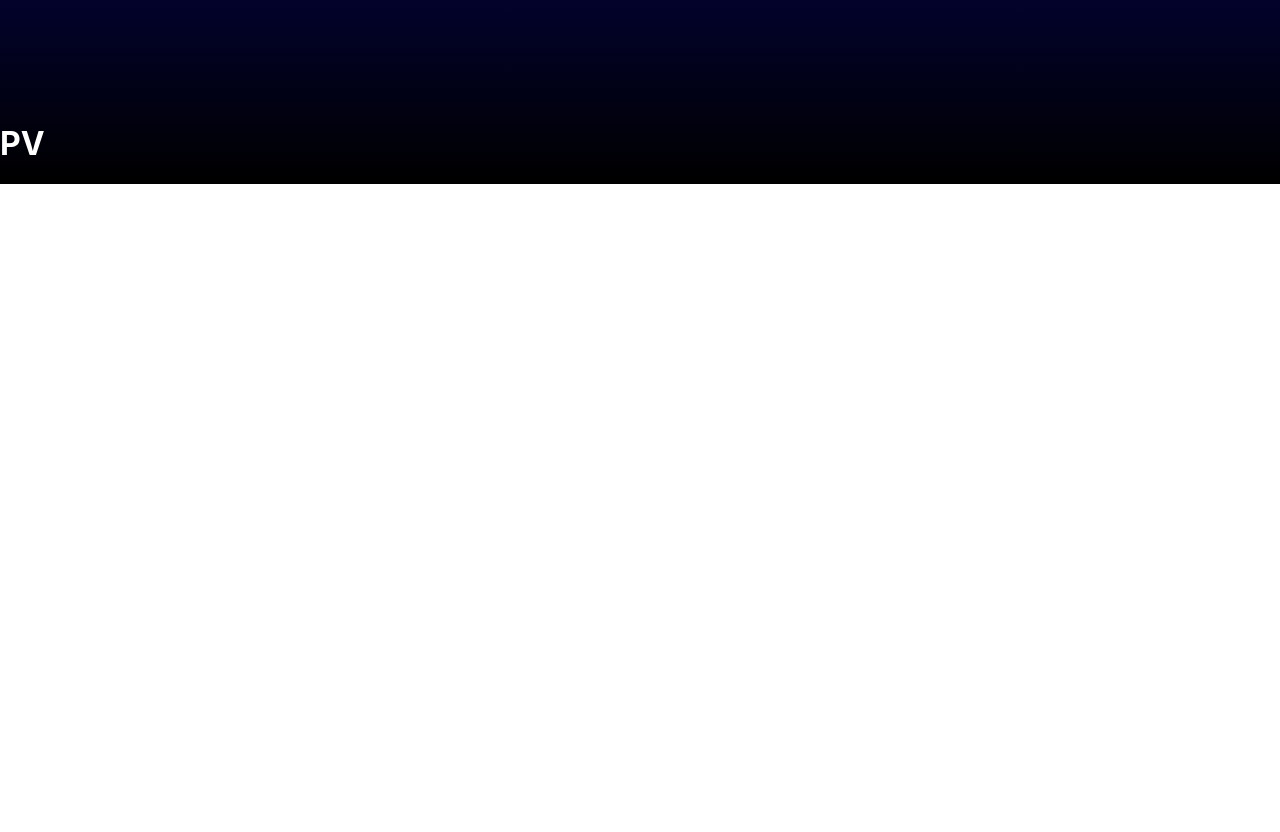
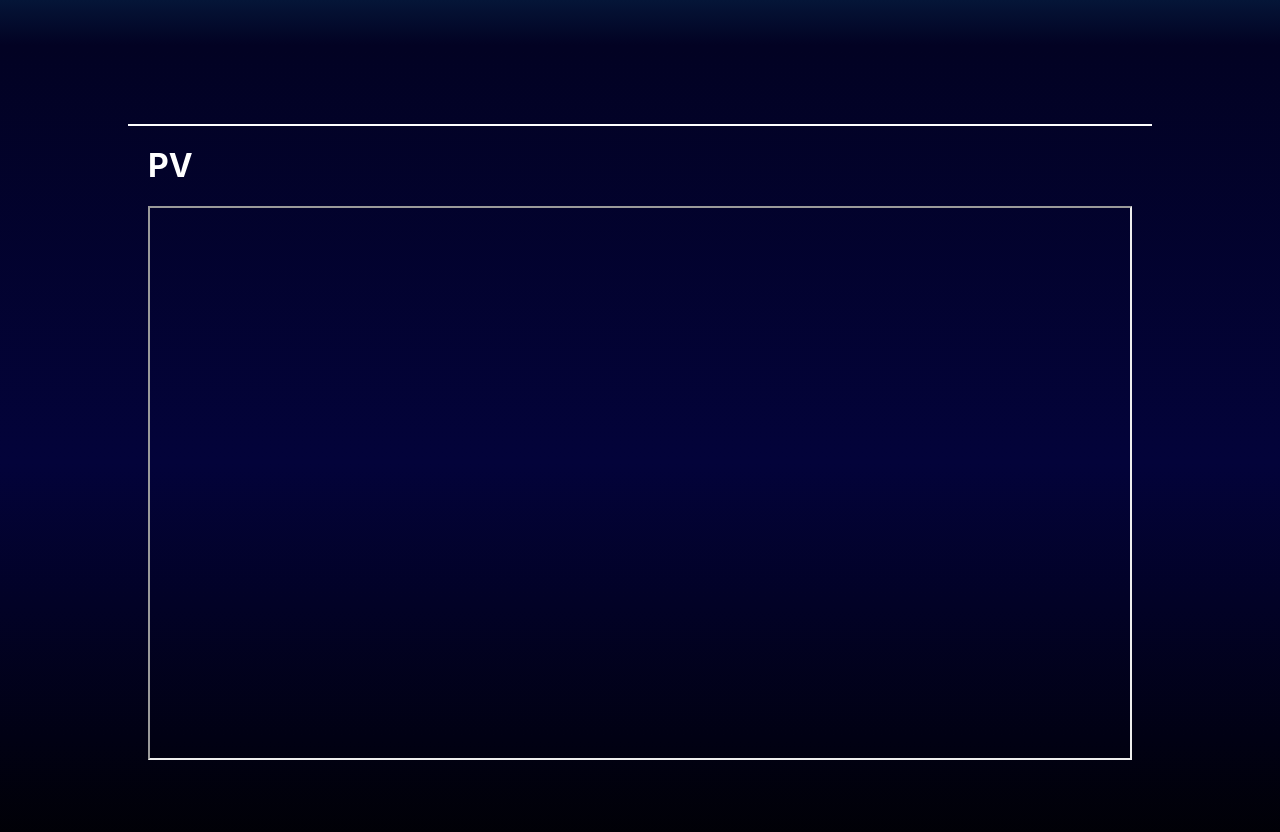
Before and after one commit to glacks06/tenDuck_prject, a React (Create React App) app: page /#/detail/SPYxFAMILY in a window 1280 px wide. Shown: the part 910-1742 px from the top of the page. Before the commit the page ends 1094 px from the top, so only its background shows below. Built offline with nearby package versions, Linux system fonts and the light colour scheme.

Commit message:
pv 삽입을 위한 iframe 추가

```diff
--- a/src/App.js
+++ b/src/App.js
@@ -13,7 +13,7 @@ const anim_routers = Array.from({ length: 5 });
 for(let i = 0; i < anims.length; i += 1){
   anim_routers[i] = anims[i].map((elmt) => {
     return (
-      <Route path={`/detail/${elmt.name}`} element={<AnimDetail animName={elmt.name} imgPath={elmt.path} animPlot={elmt.plot} animBarrier={elmt.barrier}/>} />
+      <Route path={`/detail/${elmt.name}`} element={<AnimDetail animName={elmt.name} imgPath={elmt.path} animPlot={elmt.plot} animBarrier={elmt.barrier} animPv={elmt.pv}/>} />
     );
   });
 }
--- a/src/assets/anims_list/anims.js
+++ b/src/assets/anims_list/anims.js
@@ -3,44 +3,50 @@ const anims_100m = [
         name: "원피스",
         path: `${process.env.PUBLIC_URL}/imgs/anim_imgs/onepiece.png`,
         plot: '세계 제일 대비보 원피스를 찾고자 여행에 나선 해적 몽키 D. 루피와 그가 이끄는 해적단 밀짚모자 일당이 동료들을 영입하며, 바다를 항해하고 여러 섬들을 모험하는 여정을 그리고 있다.',
-        barrier: '애니화된 분량이 매우 많아 전부 다 보기 힘들다.'
+        barrier: '애니화된 분량이 매우 많아 전부 다 보기 힘들다.',
+        pv: 'https://www.youtube.com/embed/fX9NK-_YqlI?si=DJjhGVH9pxdWIfta'
     },
     {
         name: "나루토",
         path: `${process.env.PUBLIC_URL}/imgs/anim_imgs/naruto.png`,
         plot: '나뭇잎 마을의 고아 소년인 우즈마키 나루토가 닌자의 세계에서 호카게(마을의 수장)가 되기 위해 노력하며 성장하는 이야기',
-        barrier: '후속작을 제외하면 이미 완결이 났으나 애니화된 분량이 많은 편'
+        barrier: '후속작을 제외하면 이미 완결이 났으나 애니화된 분량이 많은 편',
+        pv: 'https://www.youtube.com/embed/Sxd-fZ22H_c'
     },
     {
         name: "블리치",
         path: `${process.env.PUBLIC_URL}/imgs/anim_imgs/bleach.png`,
         plot: '유령을 볼 수 있는 고등학생의 소년 쿠로사키 이치고. 어느 날 자신을 사신이라고 칭한 여자, 쿠치키 루키아를 만나 사신의 힘을 양도 받게 되고 대신 사신의 일을 하게 되는데',
-        barrier: '원작 완결 후 오랜 공백기를 거쳐 최종장이 애니화되었고, 중간에 원작과 무관한 애니 오리지널 스토리(필러)가 많은 편이다.'
+        barrier: '원작 완결 후 오랜 공백기를 거쳐 최종장이 애니화되었고, 중간에 원작과 무관한 애니 오리지널 스토리(필러)가 많은 편이다.',
+        pv: 'https://www.youtube.com/embed/68-81j80BvA'
     },
     {
         name: "드래곤볼",
         path: `${process.env.PUBLIC_URL}/imgs/anim_imgs/dragonball.png`,
         plot: '신비한 존재인 드래곤볼을 모아 소원을 이루는 모험을 떠나는 손오공이라는 소년의 성장 이야기',
-        barrier: '오리지널, Z, GT, 슈퍼 등 시리즈가 많아 어디부터 봐야 할지 막막할 수 있으며, 초반부의 개그 분위기와 Z의 배틀물 분위기가 다르다.'
+        barrier: '오리지널, Z, GT, 슈퍼 등 시리즈가 많아 어디부터 봐야 할지 막막할 수 있으며, 초반부의 개그 분위기와 Z의 배틀물 분위기가 다르다.',
+        pv: 'https://www.youtube.com/embed/i_454s5s0s8'
     },
     {
         name: "짱구",
         path: `${process.env.PUBLIC_URL}/imgs/anim_imgs/shinchan.png`,
         plot: '말썽꾸러기 5살짜리 짱구(노하라 신노스케)와 그의 가족, 그리고 이웃들이 겪는 일상을 코믹하게 그린 일본 만화 및 애니메이션',
-        barrier: '에피소드 형식이라 스토리가 이어지지 않아 가볍게 볼 수 있지만, 1000화가 넘는 방대한 분량과 초반의 자극적인 개그가 취향에 맞지 않을 수 있다.'
-
+        barrier: '에피소드 형식이라 스토리가 이어지지 않아 가볍게 볼 수 있지만, 1000화가 넘는 방대한 분량과 초반의 자극적인 개그가 취향에 맞지 않을 수 있다.',
+        pv: 'https://www.youtube.com/embed/hwnc3_3oO-g'
     },
     {
         name: "코난",
         path: `${process.env.PUBLIC_URL}/imgs/anim_imgs/detectiveconan.png`,
         plot: '고등학생 탐정 쿠도 신이치가 검은 조직의 약물로 인해 초등학생의 몸이 되어 에도와 코난이라는 이름으로 활동하며 사건을 해결하고, 조직의 비밀을 파헤치는 이야기',
-        barrier: '1000화가 넘는 압도적인 분량에 비해 메인 스토리 진행이 매우 느리고, 대부분이 단발성 사건 해결 에피소드이다.'
+        barrier: '1000화가 넘는 압도적인 분량에 비해 메인 스토리 진행이 매우 느리고, 대부분이 단발성 사건 해결 에피소드이다.',
+        pv: 'https://www.youtube.com/embed/2yV3zB_g-4w'
     },
     {
         name: "포켓몬스터",
         path: `${process.env.PUBLIC_URL}/imgs/anim_imgs/pokemon.png`,
         plot: "'포켓몬 마스터'가 되기를 꿈꾸는 소년 '한지우'가 파트너 포켓몬 '피카츄'와 함께 여러 지방을 여행하며 새로운 포켓몬들을 만나고, 동료들과 친구가 되어 포켓몬 배틀을 통해 성장해나가는 이야기",
-        barrier: '시리즈가 계속 리부트되는 형식이라 어디서든 시작할 수 있지만, 전체 시리즈를 다 보려면 분량이 매우 방대하고 패턴이 반복적인 편이다.'
+        barrier: '시리즈가 계속 리부트되는 형식이라 어디서든 시작할 수 있지만, 전체 시리즈를 다 보려면 분량이 매우 방대하고 패턴이 반복적인 편이다.',
+        pv: 'https://www.youtube.com/embed/pkWn20c_yIA'
     }
 ];
 
--- a/src/components/animDetail.js
+++ b/src/components/animDetail.js
@@ -17,7 +17,11 @@ function AnimDetail(props){
             </p>
             <p className={styles.pv}>
                 <h1>PV</h1>
-                <span>{props.animPv}</span>
+                <div className={styles.video_container}>
+                    <iframe src={props.animPv} title={props.animName} allowFullScreen>
+
+                    </iframe>
+                </div>
             </p>
 
 
--- a/src/modules/_anim_detail.module.scss
+++ b/src/modules/_anim_detail.module.scss
@@ -37,4 +37,25 @@
                     cons.$detail-barrier-border-type
                     cons.$detail-barrier-border-size;
     }
+    .pv{
+        width: cons.$detail-barrier-w;
+        margin: cons.$detail-barrier-vertical-margin auto;
+        padding: cons.$detail-barrier-padding;
+        border-top: cons.$detail-barrier-border-color
+                    cons.$detail-barrier-border-type
+                    cons.$detail-barrier-border-size;
+        .video_container{
+            position: relative;
+            width: 100%;
+            padding-bottom: 56.25%; /* 16:9 비율 (9 / 16 * 100) */
+            height: 0;
+            iframe{
+                position: absolute;
+                top: 0;
+                left: 0;
+                width: 100%;
+                height: 100%;
+            }
+        }
+    }
 }
```
